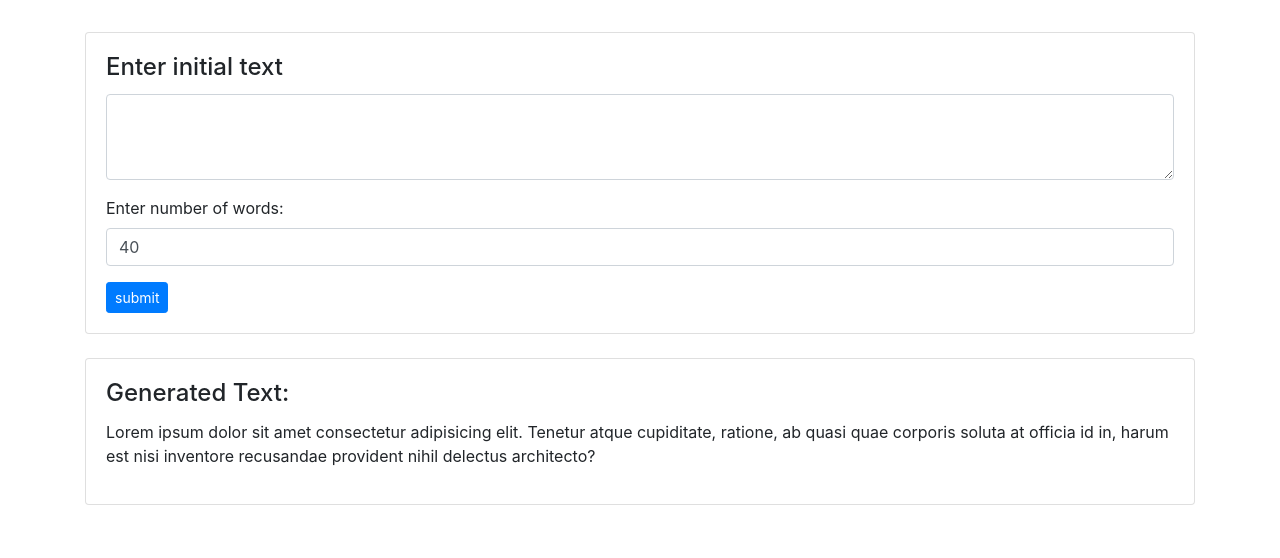
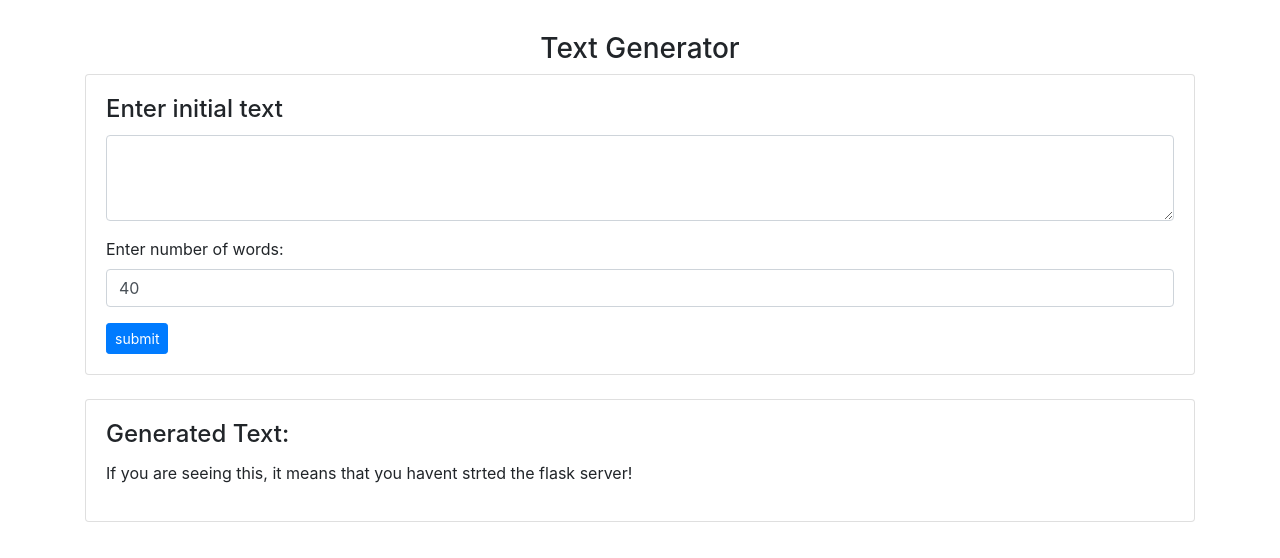
Before and after one commit to sampan-s-nayak/text-generation, a plain HTML site: page index.html in a window 1280 px wide. Both pictures are taken after a click on the element "submit". Drawn offline with nearby package versions, Linux system fonts and the light colour scheme; no server answers.

Commit message:
added screen shots

```diff
--- a/index.html
+++ b/index.html
@@ -7,6 +7,7 @@
 </head>
 <body>
     <div class="container" style="margin-top: 2em;">
+        <h3 style="text-align: center;"> Text Generator</h3>
         <div class="card">
             <div class="card-body">
                 <h4 class="card-title">Enter initial text</h4>
@@ -23,7 +24,7 @@
         <div class="card" style="margin-top: 1.5em;display: none;" id="output" >
             <div class="card-body">
                 <h4 class="card-title">Generated Text:</h4>
-                <p id="output_content">Lorem ipsum dolor sit amet consectetur adipisicing elit. Tenetur atque cupiditate, ratione, ab quasi quae corporis soluta at officia id in, harum est nisi inventore recusandae provident nihil delectus architecto?</p>
+                <p id="output_content">If you are seeing this, it means that you havent strted the flask server!</p>
             </div>
         </div>
     </div>
```
Also changed, not shown: screen shots/example.png (added), screen shots/frontend.png (added).
